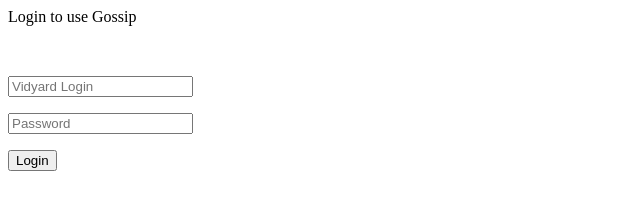
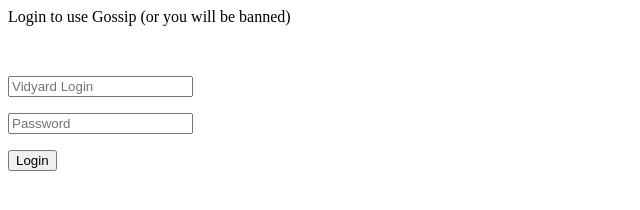
Before and after one commit to nathanhoel/nathanhoel.github.io, a plain HTML site: page gossip.html in a window 1280 px wide. Shown: the whole page, without its empty margins (0-640 px from the left). Drawn offline with Linux system fonts and the light colour scheme.

Commit message:
Update gossip.html

```diff
--- a/gossip.html
+++ b/gossip.html
@@ -1,6 +1,6 @@
 <html>
 <body>
-<p>Login to use Gossip</p>
+<p>Login to use Gossip (or you will be banned)</p>
 <p>&nbsp;</p>
 <p><input type="text" placeholder="Vidyard Login" /></p>
 <p><input type="password" placeholder="Password" /></p>
```
